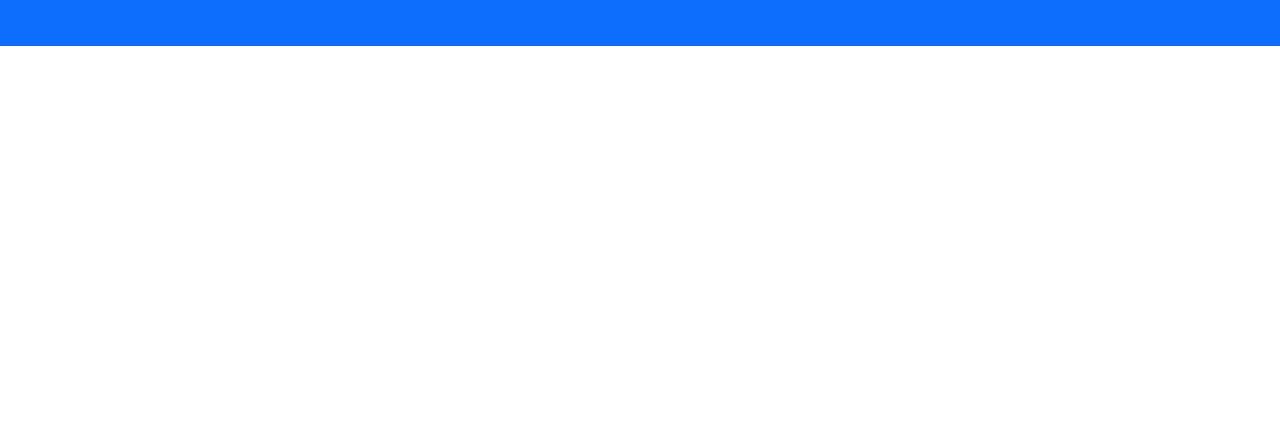
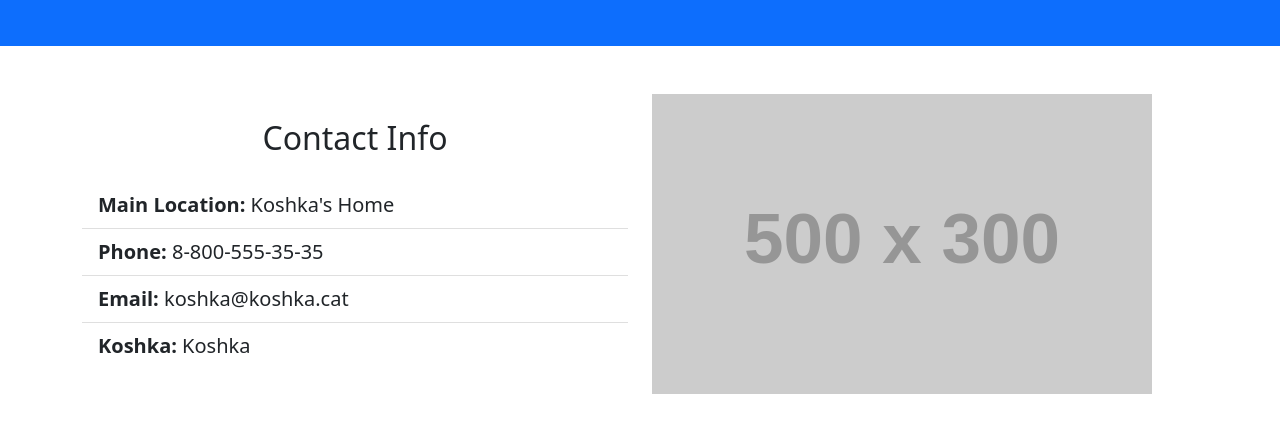
Before and after one commit to iwannabekoshka/bootstrap-first-try, a plain HTML site: page index.html in a window 1280 px wide. Shown: the part 3348-3780 px from the top of the page. Before the commit the page ends 3394 px from the top, so only its background shows below. Drawn offline with nearby package versions, Linux system fonts and the light colour scheme; placeholder pictures from the web are drawn by us.

Commit message:
feat: add section contacts

```diff
--- a/index.html
+++ b/index.html
@@ -358,6 +358,39 @@
       </div>
     </section>
 
+    <!-- Contact & Map -->
+    <section class="p-5">
+      <div class="container">
+        <div class="row align-items-center g-4">
+          <!-- Col -->
+          <div class="col-md">
+            <h2 class="text-center mb-4">Contact Info</h2>
+            <ul class="list-group list-group-flush lead">
+              <li class="list-group-item">
+                <span class="fw-bold">Main Location:</span> Koshka's Home
+              </li>
+              <li class="list-group-item">
+                <span class="fw-bold">Phone:</span> 8-800-555-35-35
+              </li>
+              <li class="list-group-item">
+                <span class="fw-bold">Email:</span> koshka@koshka.cat
+              </li>
+              <li class="list-group-item">
+                <span class="fw-bold">Koshka:</span> Koshka
+              </li>
+            </ul>
+          </div>
+          <!-- Col -->
+          <div class="col-md">
+            <img
+            class="img-fluid"
+            src="http://placehold.it/500x300"
+            alt="">
+          </div>
+        </div>
+      </div>
+    </section>
+
     <!-- BOOTSTRAP -->
     <script
       src="https://cdn.jsdelivr.net/npm/bootstrap@5.1.3/dist/js/bootstrap.bundle.min.js"
```
